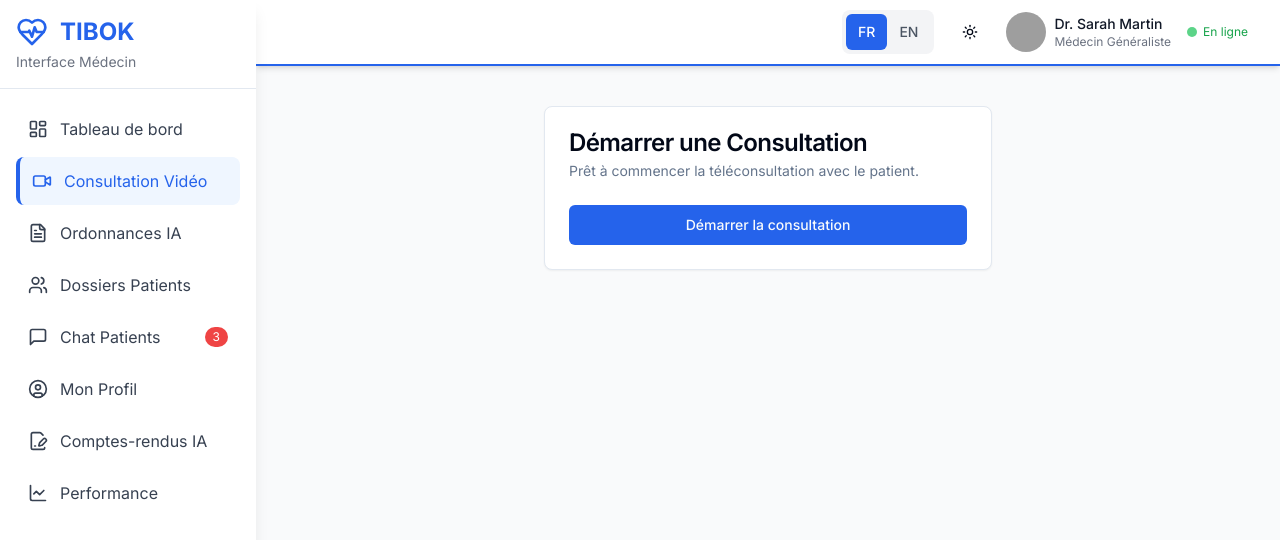
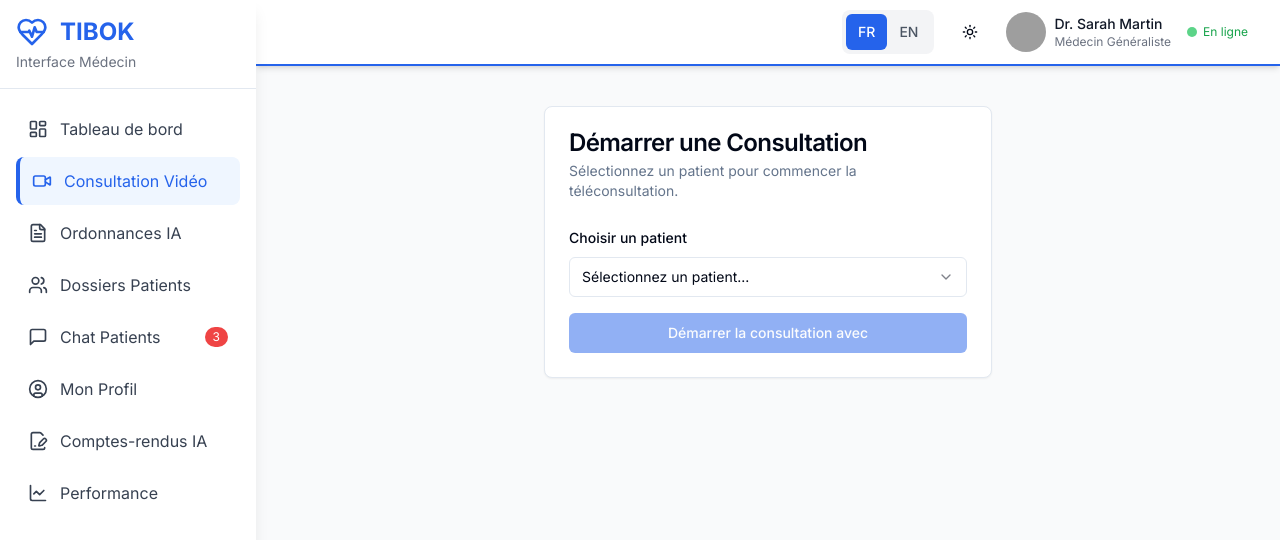
Before and after one commit to stefbach/TIBOK-V2, a Next.js app: page /doctor/dashboard/video-consultation in a window 1280 px wide. Shown: the top 540 px of the page. Built offline with nearby package versions, Linux system fonts and the light colour scheme; grey boxes are pictures that could not be loaded.

Commit message:
feat: allow doctor to select patient before starting consultation
Add patient selection dropdown and improved error handling for video consultation.

Co-authored-by: null <212663770+stefbach@users.noreply.github.com>

```diff
--- a/app/doctor/dashboard/video-consultation/page.tsx
+++ b/app/doctor/dashboard/video-consultation/page.tsx
@@ -2,18 +2,33 @@
 
 import { useConsultationStore } from "@/stores/consultation-store"
 import { useRouter } from "next/navigation"
-import { useEffect } from "react"
+import { useEffect, useState } from "react"
 import { Button } from "@/components/ui/button"
 import { Card, CardContent, CardDescription, CardHeader, CardTitle } from "@/components/ui/card"
+import { Select, SelectContent, SelectItem, SelectTrigger, SelectValue } from "@/components/ui/select"
+import { Label } from "@/components/ui/label"
 import { Loader2 } from "lucide-react"
+
+// Données fictives. Dans une vraie application, cela viendrait de votre base de données.
+const mockPatients = [
+  { id: "pat-7a4b", name: "Alice Martin" },
+  { id: "pat-9c2d", name: "Bernard Dubois" },
+  { id: "pat-3e8f", name: "Chloé Petit" },
+]
 
 export default function DoctorVideoConsultationPage() {
   const { startNewConsultation, callStatus, roomUrl, error } = useConsultationStore()
   const router = useRouter()
+  const [selectedPatientId, setSelectedPatientId] = useState<string | null>(null)
 
   const handleStart = () => {
-    // Utilisation d'IDs de test pour le moment
-    startNewConsultation(`consult-${Date.now()}`, "doc-123", "pat-456")
+    if (!selectedPatientId) {
+      // Normalement, le bouton est désactivé, mais c'est une sécurité supplémentaire.
+      alert("Veuillez sélectionner un patient.")
+      return
+    }
+    // Utilisation d'un ID de médecin fixe et de l'ID du patient sélectionné.
+    startNewConsultation(`consult-${Date.now()}`, "doc-123", selectedPatientId)
   }
 
   useEffect(() => {
@@ -23,22 +38,52 @@ export default function DoctorVideoConsultationPage() {
     }
   }, [callStatus, router])
 
+  const getSelectedPatientName = () => {
+    return mockPatients.find((p) => p.id === selectedPatientId)?.name || ""
+  }
+
   return (
     <div className="flex flex-1 items-center justify-center p-4">
       <Card className="w-full max-w-md">
         <CardHeader>
           <CardTitle>Démarrer une Consultation</CardTitle>
-          <CardDescription>Prêt à commencer la téléconsultation avec le patient.</CardDescription>
+          <CardDescription>Sélectionnez un patient pour commencer la téléconsultation.</CardDescription>
         </CardHeader>
         <CardContent>
           <div className="flex flex-col space-y-4">
-            <Button onClick={handleStart} disabled={callStatus === "preparing" || callStatus === "connecting"}>
+            <div className="space-y-2">
+              <Label htmlFor="patient-select">Choisir un patient</Label>
+              <Select onValueChange={setSelectedPatientId} value={selectedPatientId || ""}>
+                <SelectTrigger id="patient-select">
+                  <SelectValue placeholder="Sélectionnez un patient..." />
+                </SelectTrigger>
+                <SelectContent>
+                  {mockPatients.map((patient) => (
+                    <SelectItem key={patient.id} value={patient.id}>
+                      {patient.name}
+                    </SelectItem>
+                  ))}
+                </SelectContent>
+              </Select>
+            </div>
+
+            <Button
+              onClick={handleStart}
+              disabled={!selectedPatientId || callStatus === "preparing" || callStatus === "connecting"}
+            >
               {callStatus === "preparing" || callStatus === "connecting" ? (
                 <Loader2 className="animate-spin mr-2" />
               ) : null}
-              Démarrer la consultation
+              Démarrer la consultation avec {getSelectedPatientName()}
             </Button>
-            {error && <p className="text-sm text-red-600 text-center">Erreur: {error}</p>}
+
+            {error && (
+              <div className="text-sm text-red-600 text-center p-2 bg-red-50 rounded-md">
+                <p className="font-bold">Erreur: {error.message || error}</p>
+                {error.details && <p className="text-xs mt-1">Détails: {JSON.stringify(error.details)}</p>}
+              </div>
+            )}
+
             {roomUrl && (
               <div className="mt-4 p-3 bg-gray-100 rounded-md text-left">
                 <p className="text-sm font-semibold text-green-700">Salle créée avec succès !</p>
--- a/stores/consultation-store.ts
+++ b/stores/consultation-store.ts
@@ -44,6 +44,11 @@ interface NetworkTestResult {
   recommendation: string
 }
 
+interface ErrorState {
+  message: string
+  details?: any
+}
+
 // --- État du Store ---
 
 interface ConsultationState {
@@ -54,7 +59,7 @@ interface ConsultationState {
   roomUrl: string | null
   roomName: string | null
   callObject: DailyCall | null
-  error: string | null
+  error: ErrorState | null
 
   // Media & Permissions
   mediaPermissions: { camera: boolean; audio: boolean }
@@ -115,7 +120,10 @@ export const useConsultationStore = create<ConsultationState>((set, get) => ({
         body: JSON.stringify({ consultationId, doctorId, patientId }),
       })
 
-      if (!response.ok) throw new Error("Failed to create consultation room.")
+      if (!response.ok) {
+        const errorData = await response.json()
+        throw new Error(errorData.error || "Failed to create consultation room.", { cause: errorData.details })
+      }
       const { roomUrl, roomName } = await response.json()
 
       const newConsultation: Consultation = {
@@ -131,7 +139,7 @@ export const useConsultationStore = create<ConsultationState>((set, get) => ({
 
       await get().joinExistingConsultation(roomUrl, "Doctor") // Assuming doctor joins first
     } catch (error: any) {
-      set({ callStatus: "error", error: error.message })
+      set({ callStatus: "error", error: { message: error.message, details: error.cause } })
     }
   },
 
@@ -147,8 +155,8 @@ export const useConsultationStore = create<ConsultationState>((set, get) => ({
     co.on("joined-meeting", () => set({ callStatus: "connected", participants: Object.values(co.participants()) }))
       .on("participant-updated", () => set({ participants: Object.values(co.participants()) }))
       .on("left-meeting", () => get().cleanup())
-      .on("error", (e) => set({ callStatus: "error", error: e.errorMsg }))
-      .on("camera-error", (e) => set({ error: `Camera error: ${e.errorMsg}` }))
+      .on("error", (e) => set({ callStatus: "error", error: { message: e.errorMsg } }))
+      .on("camera-error", (e) => set({ error: { message: `Camera error: ${e.errorMsg}` } }))
       .on("network-quality-change", (e) => set({ networkQuality: e.threshold === "good" ? "good" : "poor" }))
       .on("app-message", (e: DailyEventObjectAppMessage) => {
         const sender = e.fromId === co.participants().local.session_id
@@ -167,7 +175,7 @@ export const useConsultationStore = create<ConsultationState>((set, get) => ({
       // In a real app, fetch a token from your /api/daily/join endpoint first
       await co.join({ url: roomUrl, userName })
     } catch (error: any) {
-      set({ callStatus: "error", error: "Impossible de rejoindre l'appel." })
+      set({ callStatus: "error", error: { message: "Impossible de rejoindre l'appel." } })
     }
   },
 
@@ -176,11 +184,10 @@ export const useConsultationStore = create<ConsultationState>((set, get) => ({
   cleanup: () => {
     get().callObject?.destroy()
     set({
-      callStatus: "ended",
+      callStatus: "left", // Changed from 'ended' to be more specific
       callObject: null,
       participants: [],
-      roomUrl: null,
-      roomName: null,
+      // Keep roomUrl and roomName for potential reconnection logic or summary screen
     })
   },
 
@@ -243,7 +250,7 @@ export const useConsultationStore = create<ConsultationState>((set, get) => ({
       set({ preCallTestStatus: "completed", networkTestResult: result })
       return result.quality >= 50
     } catch (error) {
-      set({ preCallTestStatus: "failed", error: "Le test de connexion a échoué." })
+      set({ preCallTestStatus: "failed", error: { message: "Le test de connexion a échoué." } })
       return false
     }
   },
```
